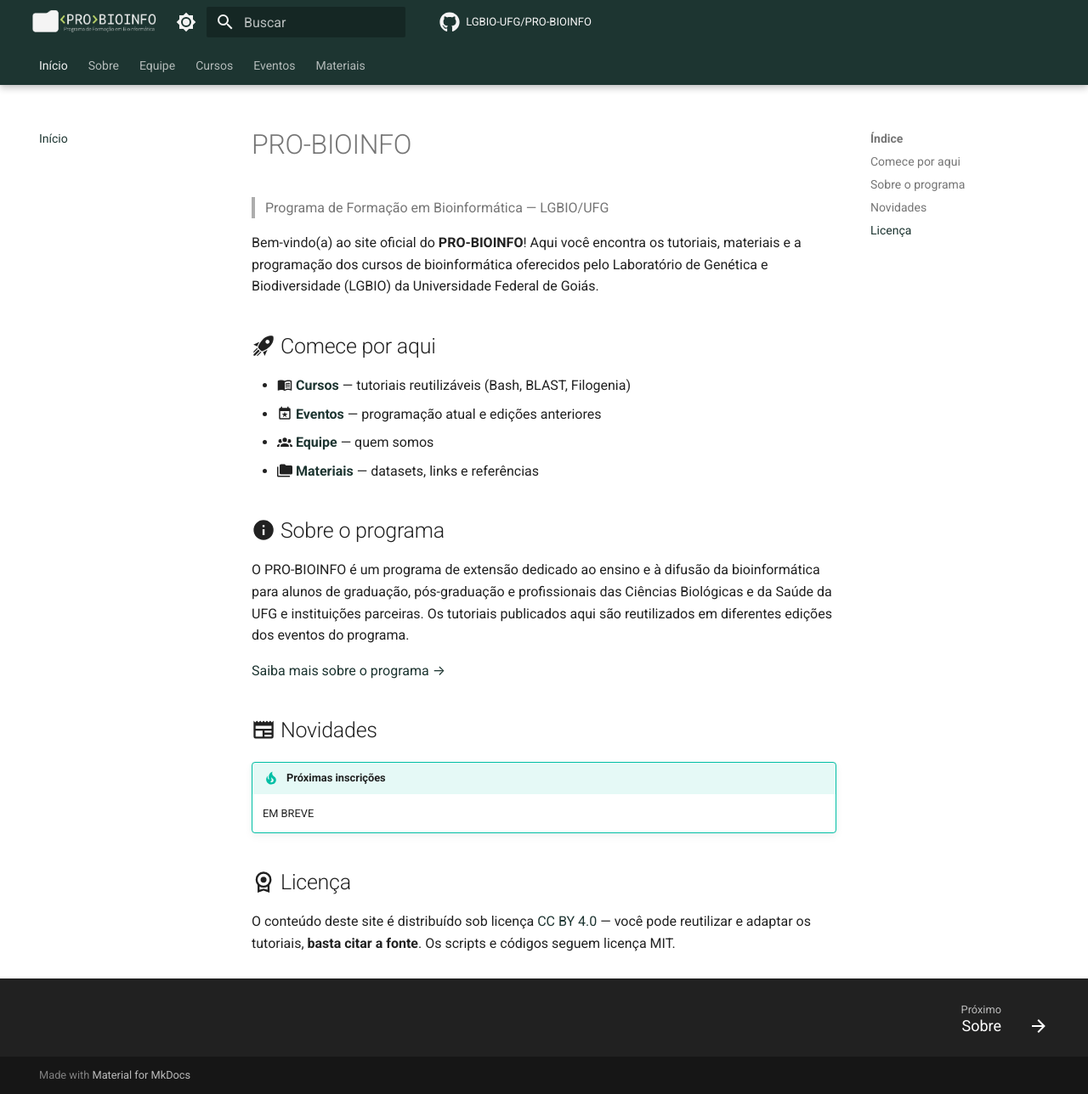
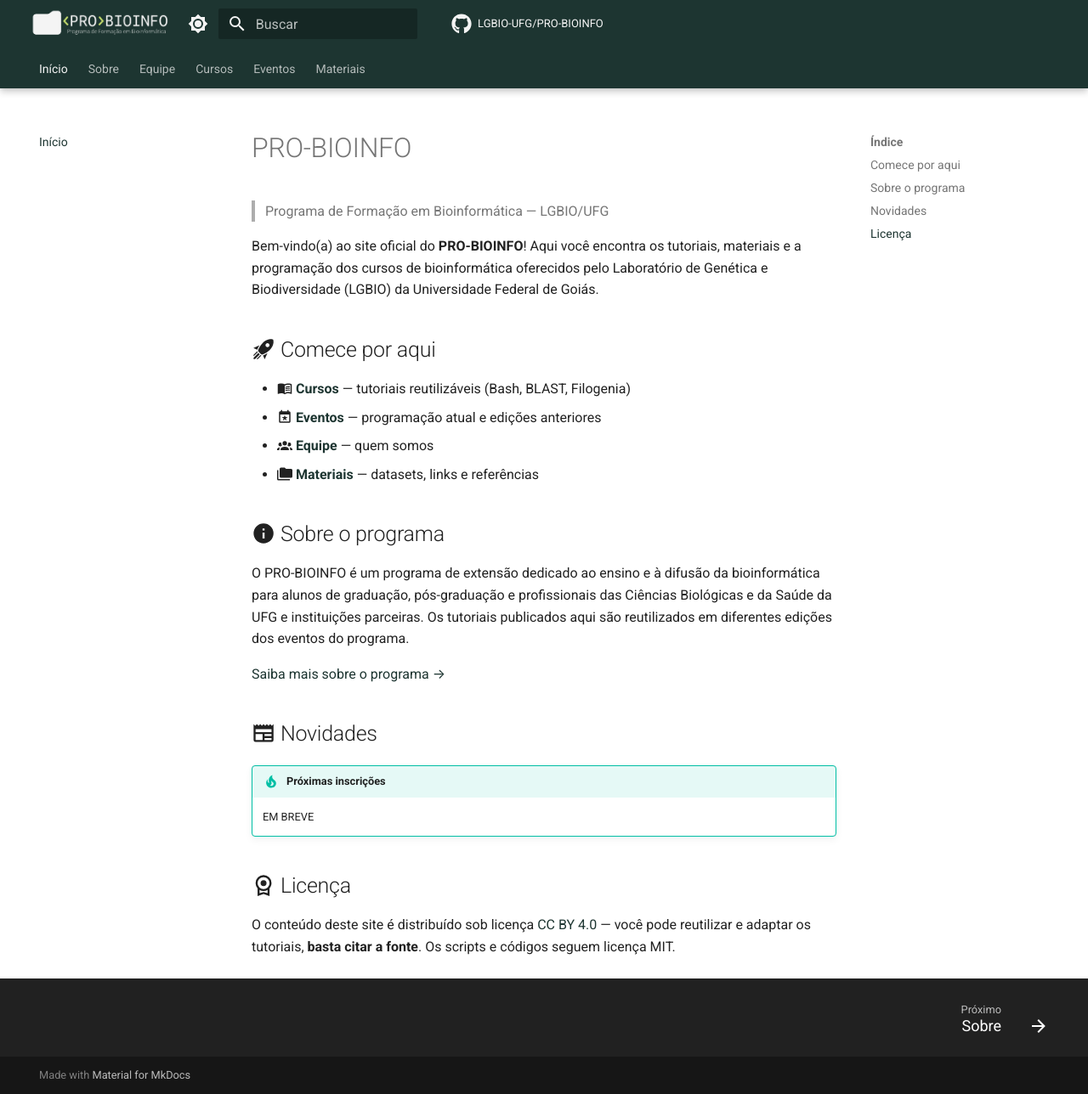
Before and after one commit to LGBIO-UFG/PRO-BIOINFO, an MkDocs documentation site: the page built from docs/index.md, in a window 1280 px wide and 1288 px high. Shown: the whole window at 85% size. Built offline with MkDocs 1.6.1 and Material for MkDocs 9.7.7, drawn with Linux system fonts in a browser that asks for light colours; comment, search, counter and statistics services are not loaded.

Commit message:
style: oculta nome do site no header (substituído pela logo)

```diff
--- a/docs/stylesheets/extra.css
+++ b/docs/stylesheets/extra.css
@@ -53,3 +53,7 @@
 .md-header__title {
   display: none;
 }
+.md-header__button.md-logo img {
+  height: 2.4rem;
+  width: auto;
+}
```
